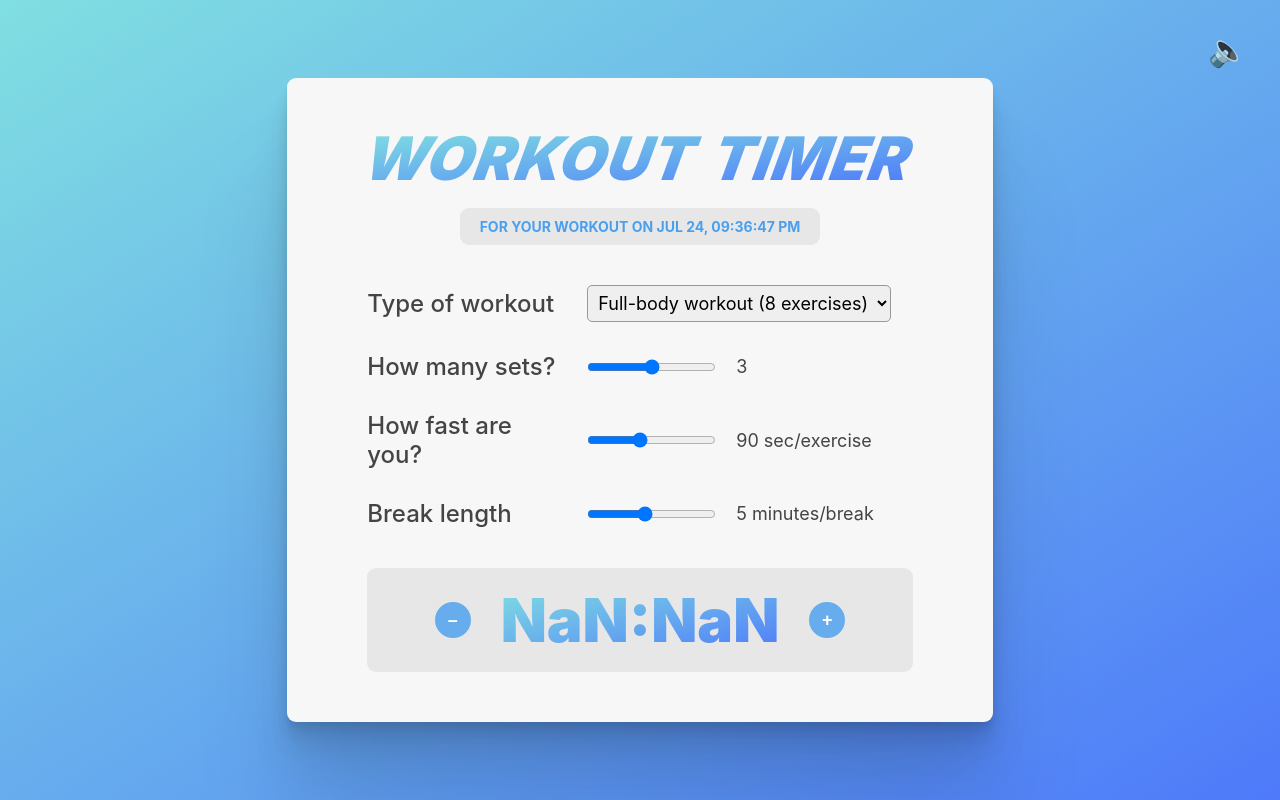
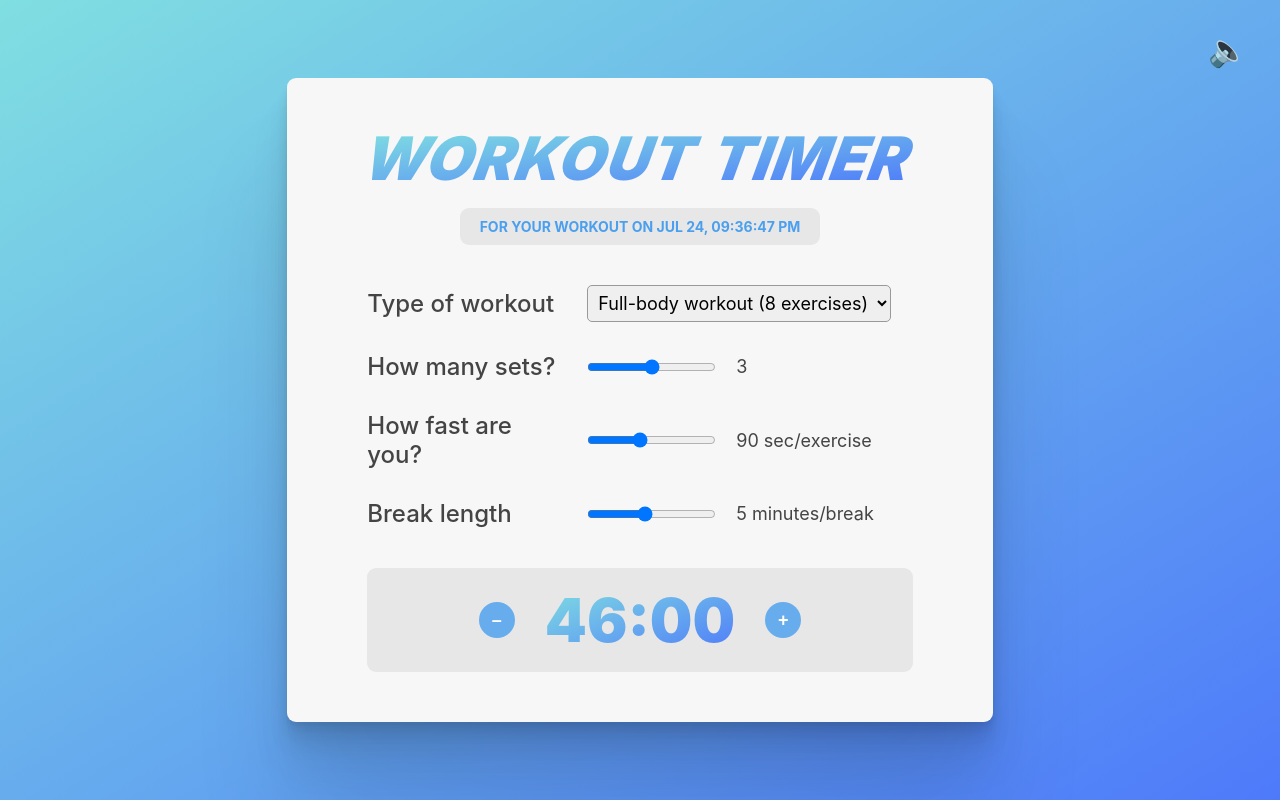
Before and after one commit to YuejiaoShi/workout-timer, a React (Create React App) app: page / in a window 1280 px wide. Built offline with nearby package versions, Linux system fonts and the light colour scheme.

Commit message:
put the duration calculation progress into setDuration()

```diff
--- a/src/Calculator.js
+++ b/src/Calculator.js
@@ -21,7 +21,7 @@ function Calculator({ workouts, allowSound }) {
 
   useEffect(
     function () {
-      setDuration();
+      setDuration((number * sets * speed) / 60 + (sets - 1) * durationBreak);
     },
     [number, sets, speed, durationBreak]
   );
```
